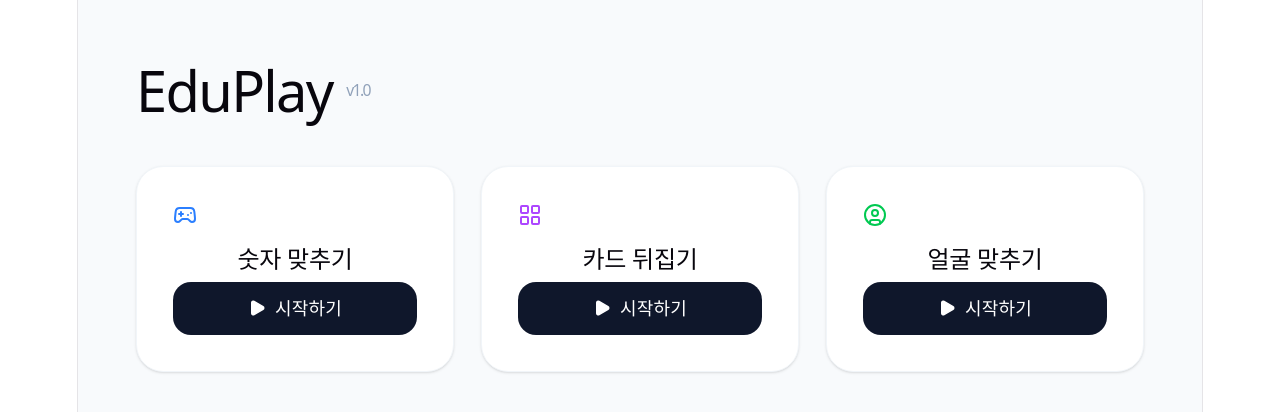
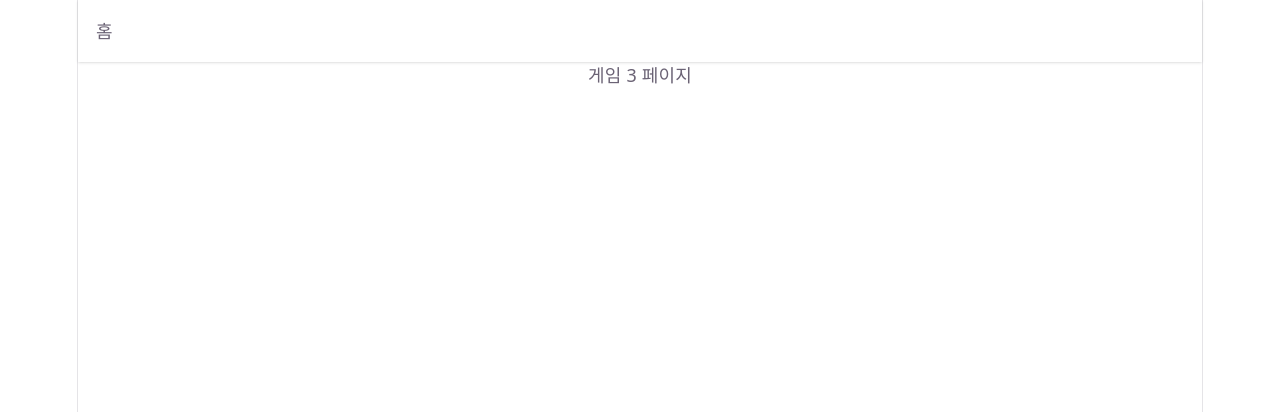
Before and after one commit to jihyuuk/eduplay, a React (Vite) app: page /game3 in a window 1280 px wide. Shown: the top 412 px of the page. Built offline with nearby package versions, Linux system fonts and the light colour scheme.

Commit message:
chroe: react-router-dom 설치

```diff
--- a/package.json
+++ b/package.json
@@ -14,6 +14,7 @@
     "lucide-react": "^0.577.0",
     "react": "^19.2.4",
     "react-dom": "^19.2.4",
+    "react-router-dom": "^7.13.1",
     "tailwindcss": "^4.2.2"
   },
   "devDependencies": {
--- a/src/App.css
+++ /dev/null
@@ -1,58 +0,0 @@
-import { useState } from "react";
-import { Gamepad2, Play, LayoutGrid, UserCircle } from "lucide-react";
-
-interface Game {
-  id: number;
-  title: string;
-  icon: React.ReactNode;
-  color: string;
-}
-
-const gameList: Game[] = [
-  { id: 1, title: "숫자 맞추기", icon: <Gamepad2 />, color: "text-blue-500" },
-  { id: 2, title: "카드 뒤집기", icon: <LayoutGrid />, color: "text-purple-500" },
-  { id: 3, title: "얼굴 맞추기", icon: <UserCircle />, color: "text-green-500" },
-];
-
-export default function App() {
-  const [selectedId, setSelectedId] = useState<number | null>(null);
-
-  return (
-    <div className="min-h-screen bg-slate-50 p-6">
-      <header className="max-w-4xl mx-auto mb-10">
-        <h1 className="text-4xl font-black text-slate-800 flex items-center gap-3">
-          EduPlay <span className="text-sm font-normal text-slate-400">v1.0</span>
-        </h1>
-      </header>
-
-      <main className="max-w-4xl mx-auto grid grid-cols-1 sm:grid-cols-2 md:grid-cols-3 gap-6">
-        {gameList.map((game) => (
-          <div
-            key={game.id}
-            className="group relative bg-white p-8 rounded-3xl shadow-sm hover:shadow-xl transition-all border border-slate-100"
-          >
-            <div className={`mb-4 ${game.color} group-hover:scale-110 transition-transform`}>
-              {/* 아이콘 크기 조절도 가능합니다 */}
-              {game.icon}
-            </div>
-
-            <h2 className="text-xl font-bold text-slate-700 mb-6">{game.title}</h2>
-
-            <button
-              onClick={() => setSelectedId(game.id)}
-              className="flex items-center justify-center gap-2 w-full py-3 bg-slate-900 text-white rounded-2xl hover:bg-blue-600 transition-colors font-semibold"
-            >
-              <Play size={18} fill="currentColor" /> 시작하기
-            </button>
-          </div>
-        ))}
-      </main>
-
-      {selectedId && (
-        <footer className="fixed bottom-0 w-full bg-white border-t p-4 text-center text-slate-600">
-          현재 선택된 게임 ID: {selectedId}
-        </footer>
-      )}
-    </div>
-  );
-}
--- a/src/App.tsx
+++ b/src/App.tsx
@@ -1,58 +1,25 @@
-import { useState } from "react";
-import { Gamepad2, Play, LayoutGrid, UserCircle } from "lucide-react";
-
-interface Game {
-  id: number;
-  title: string;
-  icon: React.ReactNode;
-  color: string;
-}
-
-const gameList: Game[] = [
-  { id: 1, title: "숫자 맞추기", icon: <Gamepad2 />, color: "text-blue-500" },
-  { id: 2, title: "카드 뒤집기", icon: <LayoutGrid />, color: "text-purple-500" },
-  { id: 3, title: "얼굴 맞추기", icon: <UserCircle />, color: "text-green-500" },
-];
+import { BrowserRouter, Link, Route, Routes } from "react-router-dom";
+import Home from "./pages/Home";
+import Game1 from "./pages/Game1";
+import Game2 from "./pages/Game2";
+import Game3 from "./pages/Game3";
 
 export default function App() {
-  const [selectedId, setSelectedId] = useState<number | null>(null);
 
   return (
-    <div className="min-h-screen bg-slate-50 p-6">
-      <header className="max-w-4xl mx-auto mb-10">
-        <h1 className="text-4xl font-black text-slate-800 flex items-center gap-3">
-          EduPlay <span className="text-sm font-normal text-slate-400">v1.0</span>
-        </h1>
-      </header>
+    <BrowserRouter>
+      {/* 1. 공통 네비게이션 (모든 페이지에서 보임) */}
+      <nav className="p-4 bg-white shadow-sm flex gap-4">
+        <Link to="/" className="hover:text-blue-500">홈</Link>
+      </nav>
 
-      <main className="max-w-4xl mx-auto grid grid-cols-1 sm:grid-cols-2 md:grid-cols-3 gap-6">
-        {gameList.map((game) => (
-          <div
-            key={game.id}
-            className="group relative bg-white p-8 rounded-3xl shadow-sm hover:shadow-xl transition-all border border-slate-100"
-          >
-            <div className={`mb-4 ${game.color} group-hover:scale-110 transition-transform`}>
-              {/* 아이콘 크기 조절도 가능합니다 */}
-              {game.icon}
-            </div>
-
-            <h2 className="text-xl font-bold text-slate-700 mb-6">{game.title}</h2>
-
-            <button
-              onClick={() => setSelectedId(game.id)}
-              className="flex items-center justify-center gap-2 w-full py-3 bg-slate-900 text-white rounded-2xl hover:bg-blue-600 transition-colors font-semibold"
-            >
-              <Play size={18} fill="currentColor" /> 시작하기
-            </button>
-          </div>
-        ))}
-      </main>
-
-      {selectedId && (
-        <footer className="fixed bottom-0 w-full bg-white border-t p-4 text-center text-slate-600">
-          현재 선택된 게임 ID: {selectedId}
-        </footer>
-      )}
-    </div>
+      {/* 2. 주소에 따라 갈아끼워질 화면들 */}
+      <Routes>
+        <Route path="/" element={<Home />} />
+        <Route path="/game1" element={<Game1 />} />
+        <Route path="/game2" element={<Game2 />} />
+        <Route path="/game3" element={<Game3 />} />
+      </Routes>
+    </BrowserRouter>
   );
 }
--- /dev/null
+++ b/src/pages/Game1.tsx
@@ -0,0 +1,10 @@
+
+
+export default function Game1() {
+
+    return(
+        <div>
+            <h3>게임 1 페이지</h3>
+        </div>
+    );
+}
--- /dev/null
+++ b/src/pages/Game2.tsx
@@ -0,0 +1,10 @@
+
+
+export default function Game2() {
+
+    return(
+        <div>
+            <h3>게임 2 페이지</h3>
+        </div>
+    );
+}
--- /dev/null
+++ b/src/pages/Game3.tsx
@@ -0,0 +1,10 @@
+
+
+export default function Game3() {
+
+    return(
+        <div>
+            <h3>게임 3 페이지</h3>
+        </div>
+    );
+}
--- /dev/null
+++ b/src/pages/Home.tsx
@@ -0,0 +1,55 @@
+import { Gamepad2, Play, LayoutGrid, UserCircle } from "lucide-react";
+import { useNavigate } from "react-router-dom";
+
+interface Game {
+    id: number;
+    title: string;
+    icon: React.ReactNode;
+    color: string;
+    path: string;
+}
+
+const gameList: Game[] = [
+    { id: 1, title: "숫자 맞추기", icon: <Gamepad2 />, color: "text-blue-500", path: "/game1" },
+    { id: 2, title: "카드 뒤집기", icon: <LayoutGrid />, color: "text-purple-500", path: "/game2" },
+    { id: 3, title: "얼굴 맞추기", icon: <UserCircle />, color: "text-green-500", path: "/game3" },
+];
+
+
+export default function Home() {
+
+    const navigate = useNavigate();
+
+    return (
+        <div className="min-h-screen bg-slate-50 p-6">
+            <header className="max-w-4xl mx-auto mb-10">
+                <h1 className="text-4xl font-black text-slate-800 flex items-center gap-3">
+                    EduPlay <span className="text-sm font-normal text-slate-400">v1.0</span>
+                </h1>
+            </header>
+
+            <main className="max-w-4xl mx-auto grid grid-cols-1 sm:grid-cols-2 md:grid-cols-3 gap-6">
+                {gameList.map((game) => (
+                    <div
+                        key={game.id}
+                        className="group relative bg-white p-8 rounded-3xl shadow-sm hover:shadow-xl transition-all border border-slate-100"
+                    >
+                        <div className={`mb-4 ${game.color} group-hover:scale-110 transition-transform`}>
+                            {/* 아이콘 크기 조절도 가능합니다 */}
+                            {game.icon}
+                        </div>
+
+                        <h2 className="text-xl font-bold text-slate-700 mb-6">{game.title}</h2>
+
+                        <button
+                            onClick={() => navigate(game.path)}
+                            className="flex items-center justify-center gap-2 w-full py-3 bg-slate-900 text-white rounded-2xl hover:bg-blue-600 transition-colors font-semibold"
+                        >
+                            <Play size={18} fill="currentColor" /> 시작하기
+                        </button>
+                    </div>
+                ))}
+            </main>
+        </div>
+    );
+}
```
Also changed, not shown: 1 other file (tests, documents, lock files or other folders).
